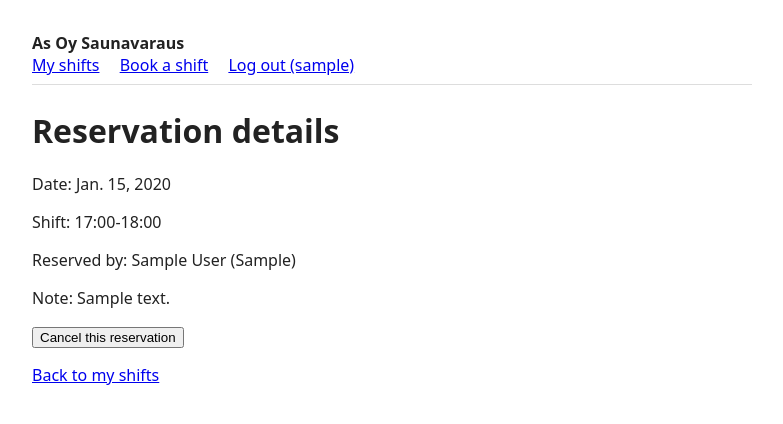
After one commit to Aappo-Alatalo/CSB-project-I, a Django app: page /reservation/1/ in a window 1280 px wide. The commit adds this page. Shown: the top 424 px of the page, without its empty margins (248-1031 px from the left). Run offline with Django 5.2, Linux system fonts and the light colour scheme; a user stored in the database is signed in; tables that the repository leaves empty hold one stand-in row (values such as "Sample post").

Commit message:
Add Broken Access Control
OWASP A01

```diff
--- a/bookings/templates/bookings/dashboard.html
+++ b/bookings/templates/bookings/dashboard.html
@@ -6,12 +6,13 @@
     <h1>My sauna shifts</h1>
     {% if reservations %}
         <table>
-            <tr><th>Date</th><th>Shift</th><th>Note</th></tr>
+            <tr><th>Date</th><th>Shift</th><th>Note</th><th></th></tr>
             {% for r in reservations %}
                 <tr>
                     <td>{{ r.date }}</td>
                     <td>{{ r.get_slot_display }}</td>
                     <td>{{ r.note }}</td>
+                    <td><a href="{% url 'reservation_detail' r.pk %}">Details</a></td>
                 </tr>
             {% endfor %}
         </table>
--- /dev/null
+++ b/bookings/templates/bookings/reservation_detail.html
@@ -0,0 +1,16 @@
+{% extends 'bookings/base.html' %}
+
+{% block title %}Reservation{% endblock %}
+
+{% block content %}
+    <h1>Reservation details</h1>
+    <p>Date: {{ reservation.date }}</p>
+    <p>Shift: {{ reservation.get_slot_display }}</p>
+    <p>Reserved by: {{ reservation.user.profile.full_name }} ({{ reservation.user.profile.apartment }})</p>
+    <p>Note: {{ reservation.note }}</p>
+    <form method="post" action="{% url 'cancel_reservation' reservation.pk %}">
+        {% csrf_token %}
+        <button type="submit">Cancel this reservation</button>
+    </form>
+    <p><a href="{% url 'dashboard' %}">Back to my shifts</a></p>
+{% endblock %}
--- a/bookings/urls.py
+++ b/bookings/urls.py
@@ -9,4 +9,6 @@ urlpatterns = [
     path('logout/', views.logout_view, name='logout'),
     path('dashboard/', views.dashboard, name='dashboard'),
     path('book/', views.book, name='book'),
+    path('reservation/<int:pk>/', views.reservation_detail, name='reservation_detail'),
+    path('reservation/<int:pk>/cancel/', views.cancel_reservation, name='cancel_reservation'),
 ]
--- a/bookings/views.py
+++ b/bookings/views.py
@@ -1,9 +1,9 @@
 from django.contrib.auth import authenticate, login, logout
 from django.contrib.auth.decorators import login_required
-from django.shortcuts import redirect, render
+from django.shortcuts import get_object_or_404, redirect, render
 
 from .forms import RegisterForm, ReservationForm
-from .models import Profile
+from .models import Profile, Reservation
 
 
 def home(request):
@@ -66,3 +66,28 @@ def book(request):
     else:
         form = ReservationForm()
     return render(request, 'bookings/book.html', {'form': form})
+
+
+@login_required
+def reservation_detail(request, pk):
+    # FLAW 1 (A01 Broken Access Control / IDOR): the reservation is fetched by primary key only.
+    # There is no check that it belongs to the logged-in resident, so anyone can read another
+    # resident's booking - including the private note - by changing the id in the URL.
+    reservation = Reservation.objects.get(pk=pk)
+    # FIX (A01): scope the lookup to the current user so other residents' bookings are not exposed
+    # (a missing object then returns 404 instead of leaking data).
+    # reservation = get_object_or_404(Reservation, pk=pk, user=request.user)
+    return render(request, 'bookings/reservation_detail.html', {'reservation': reservation})
+
+
+@login_required
+def cancel_reservation(request, pk):
+    # FLAW 1 (A01 Broken Access Control / IDOR): the reservation is fetched by primary key only,
+    # with no ownership check, so a resident can cancel anyone's shift by posting its id.
+    reservation = Reservation.objects.get(pk=pk)
+    # FIX (A01): only let a resident cancel their own reservation.
+    # reservation = get_object_or_404(Reservation, pk=pk, user=request.user)
+    if request.method == 'POST':
+        reservation.delete()
+        return redirect('dashboard')
+    return render(request, 'bookings/cancel.html', {'reservation': reservation})
```
Also changed, not shown: bookings/templates/bookings/cancel.html (added, +13 -0 lines).
